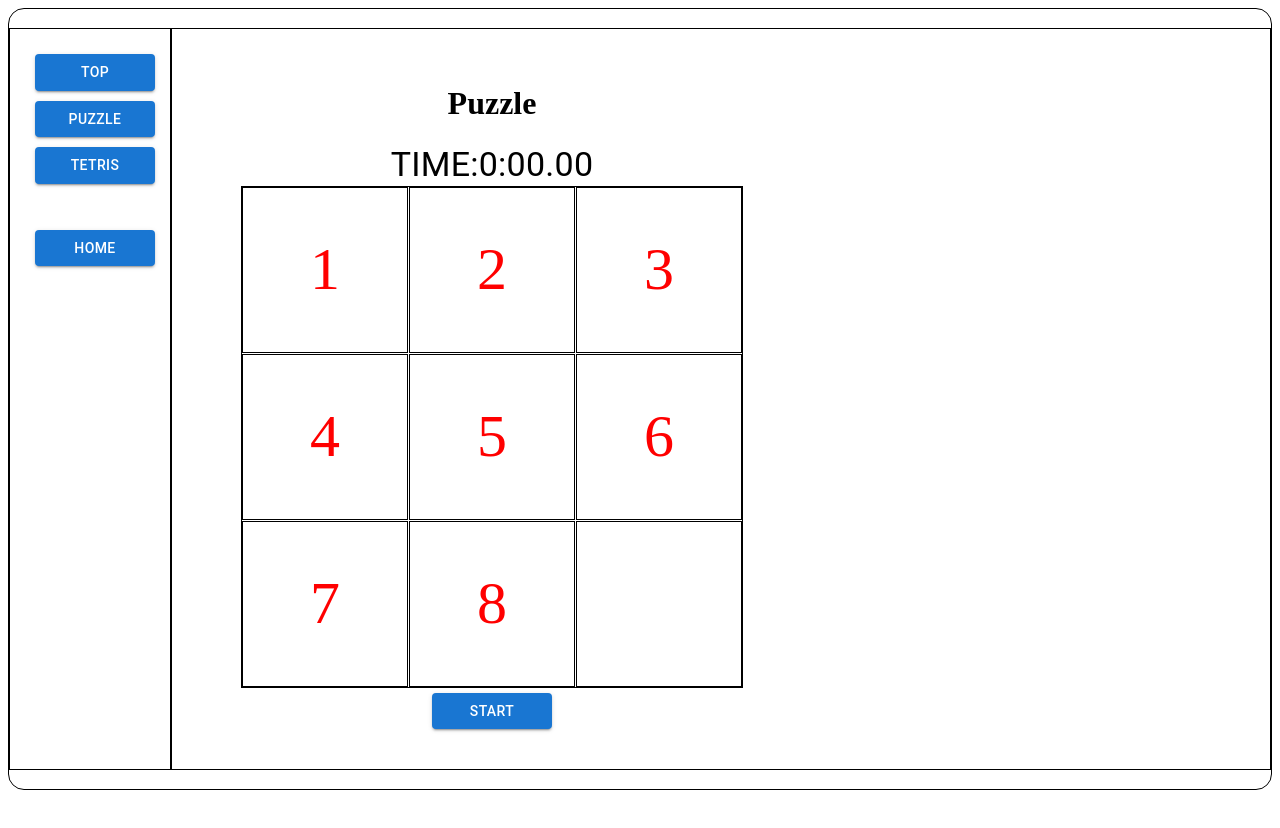
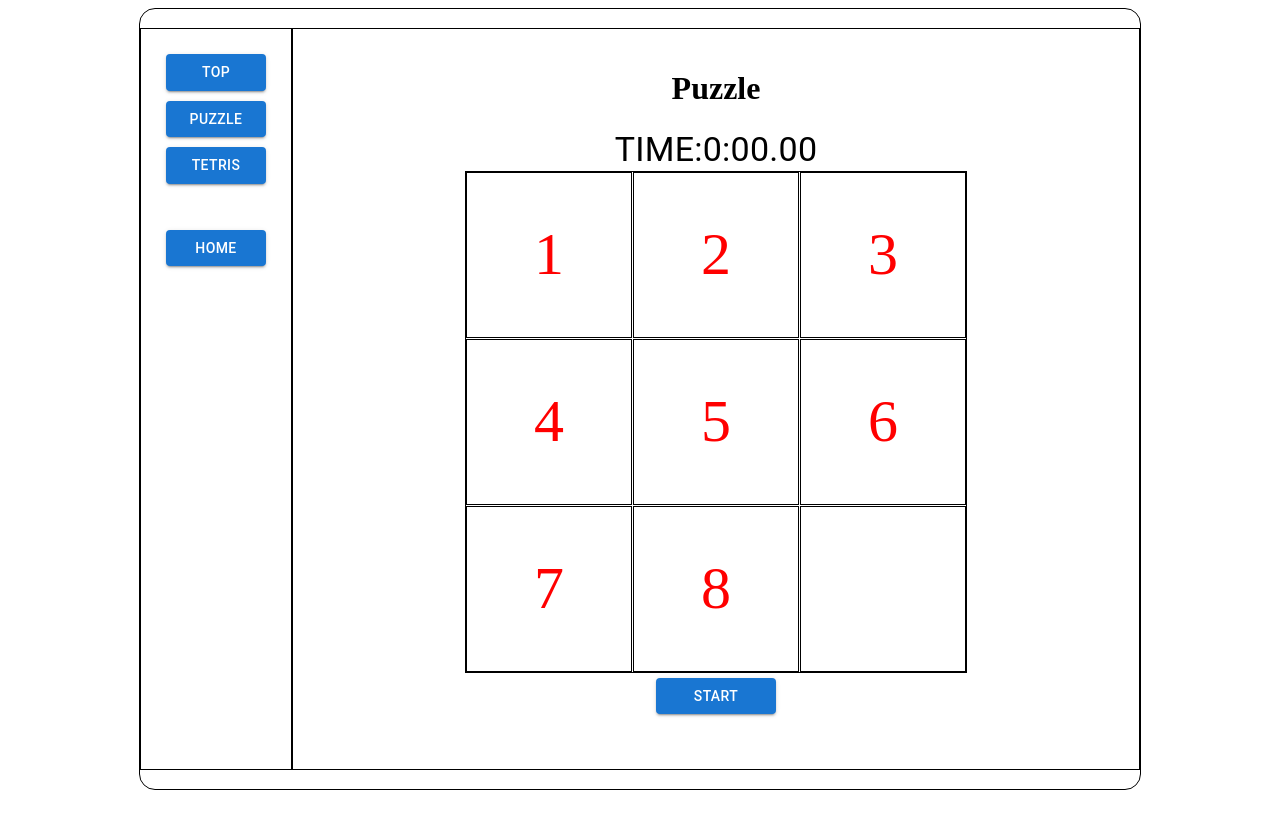
Before and after one commit to t-kyohsuke/Portfolio, a React (Create React App) app: page /Main/Puzzle in a window 1280 px wide. Shown: the top 828 px of the page. Before the commit the page ends 800 px from the top, so only its background shows below. Built offline with nearby package versions, Linux system fonts and the light colour scheme.

Commit message:
css編集

```diff
--- a/public/index.html
+++ b/public/index.html
@@ -1,9 +1,9 @@
 <!DOCTYPE html>
 <html lang="en">
-  <head>
+  <head lang="jp">
     <meta charset="utf-8" />
     <meta name="viewport" content="width=device-width, initial-scale=1" />
-    <title>React App</title>
+    <title>Kyousuke</title>
   </head>
   <body>
     <div id="root"></div>
--- a/src/components/About.tsx
+++ b/src/components/About.tsx
@@ -1,10 +1,13 @@
 import React from "react"
+import Box from "@mui/material/Box";
+import { AboutStyleContainer} from "./Style/AboutStyle";
 
 export const About:React.FC =()=>{
 	return(<>
+		<Box sx={AboutStyleContainer}>
 			<h1>About</h1>
 			TypeScriptの勉強用のサイトです。<br />
-		ゲームを作りながら勉強しています。<br />
+			ゲームなどを作りながら勉強しています。<br />
 			<br />
 			■PUZZLE<br />
 			９マスのスライディングブロックパズルです。<br />
@@ -21,5 +24,6 @@ export const About:React.FC =()=>{
 			<a href="https://github.com/t-kyohsuke/Portfolio" target="_blank" rel="noopener noreferrer">ソースコード</a>
 			<br /><br />
 			作成：多田享補
+		</Box>
 	</>);
 }
--- a/src/components/Main.tsx
+++ b/src/components/Main.tsx
@@ -2,26 +2,27 @@ import React from "react";
 import {Outlet, useNavigate } from "react-router-dom";
 import Box from "@mui/material/Box";
 import Button from "@mui/material/Button";
-import { MainStyle, MainStyleLeft, MainStyleRight } from "./Style/MainStyle";
+import { MainStyle, MainStyleLeft, MainStyleRight, OuterFrame } from "./Style/MainStyle";
 
 export const Main:React.FC =()=>{
 	const navigate = useNavigate();
 	console.log("Main");
 	return(
+		<Box sx={OuterFrame}>
 		<Box sx={MainStyle}>
-			<div style={MainStyleLeft}>
-				<Button onClick={()=>navigate("/Main")} variant="contained" sx={{width:"120px",margin:"5px"}}>Top</Button><br/>
-				<Button onClick={()=>navigate("/Main/Puzzle")} variant="contained" sx={{width:"120px",margin:"5px"}}>Puzzle</Button><br/>
-				<Button onClick={()=>navigate("/Main/Tetris")} variant="contained" sx={{width:"120px",margin:"5px"}}>Tetris</Button><br/>
+			<div className="MeinLeft" style={MainStyleLeft}>
+				<Button onClick={()=>navigate("/Main")} variant="contained" sx={{width:"100px",margin:"5px"}}>Top</Button><br/>
+				<Button onClick={()=>navigate("/Main/Puzzle")} variant="contained" sx={{width:"100px",margin:"5px"}}>Puzzle</Button><br/>
+				<Button onClick={()=>navigate("/Main/Tetris")} variant="contained" sx={{width:"100px",margin:"5px"}}>Tetris</Button><br/>
 				<br/>
 				<br/>
-				<Button onClick={()=>navigate("/")} variant="contained" sx={{width:"120px",margin:"5px"}}>Home</Button><br/>
+				<Button onClick={()=>navigate("/")} variant="contained" sx={{width:"100px",margin:"5px"}}>Home</Button><br/>
 			</div>
 
 			<div style={MainStyleRight}>
 				<Outlet />
 			</div>
 		</Box>
-
+		</Box>
 	);
 }
--- a/src/components/Puzzle.tsx
+++ b/src/components/Puzzle.tsx
@@ -2,7 +2,7 @@ import React,{ useEffect } from "react";
 import { Box ,Button, Typography } from "@mui/material";
 
 import { ModalGameOver } from "./Modal";
-import { PuzzleStylePiece, PuzzleStyleContainer, PuzzleStyleBorder} from "./Style/PuzzleStyle";
+import { PuzzleStylePiece, PuzzleStyleContainer, PuzzleStyleBorder,PuzzleStyleContents} from "./Style/PuzzleStyle";
 import { usePuzzleHooks } from "./Hooks/usePuzzleHooks";
 
 
@@ -39,9 +39,10 @@ export const Puzzle:React.FC=()=>{
 
 	return(<>
 		<Box sx={PuzzleStyleContainer}>
-			<Box className="timer" textAlign="center">
+			<Box className="timer" sx={PuzzleStyleContents}>
 				<h1>Puzzle</h1>
 				<Typography variant="h4"> TIME:{formatTime(time)}</Typography>
+
 			</Box>
 
 			<Box sx={PuzzleStyleBorder}>
@@ -55,7 +56,7 @@ export const Puzzle:React.FC=()=>{
 				<Box onClick={()=>handleClickPiece(7,pieces)} sx={PuzzleStylePiece} data-number="7">{pieces[7]}</Box>
 				<Box onClick={()=>handleClickPiece(8,pieces)} sx={PuzzleStylePiece} data-number="8">{pieces[8]}</Box>
 			</Box>
-			<Box className="btn">
+			<Box className="btn" sx={PuzzleStyleContents}>
 				<Button id="btnStart" onClick={handleStartStop} variant="contained" sx={{width:"120px",margin:"5px"}}>{isRunning ? "STOP" : "START"}</Button>
 			</Box>
 			<ModalGameOver open={gameOverModal} onClose={handleClose} data={formatTime(score)}/>
--- /dev/null
+++ b/src/components/Style/AboutStyle.ts
@@ -0,0 +1,5 @@
+//About大枠
+export const AboutStyleContainer ={
+	width:"100%",
+//	border:"1px solid",
+};
--- a/src/components/Style/MainStyle.ts
+++ b/src/components/Style/MainStyle.ts
@@ -1,29 +1,41 @@
+//Mainページアウターフレーム
+export const OuterFrame ={
+	display:"flex",
+	justifyContent:"center",	//水平方向の揃え　中央
+	width:"100%",				//幅
+
+//	border:"1px solid"
+}
+
 //Mainページ大枠
 export const MainStyle ={
-	component:"div",
+//	component:"div",		//コンポーネント-divタグ
 	display:"flex",
-	flexDirection:"row",
-	justifyContent:"left",
-	alignItems:"center",
-	height:"calc(100vh - 20px)",
-	border:"1px solid",
-	borderRadius:"16px",
+	flexDirection:"row",	//子要素の並ぶ向き 左→右
+	justifyContent:"center",//水平方向の揃え　中央
+	alignItems:"center",	//垂直方向の揃え　中央
+	height:"calc(100vh - 20px)",	//高さ
+	width:"1000px",			//幅
+	border:"1px solid",		//ボーダー
+	borderRadius:"16px",	//ボーダー角の丸み
 }
 
 //Mainページ左側
 export const MainStyleLeft ={
-	border:"solid 1px",
-	width:"120px",
-	height:"calc(100% - 120px)",
-	minHeight:"700px",
-	padding:"20px"
+	border:"solid 1px",		//ボーダー
+	width:"120px",			//ボーダー角の丸み
+	height:"calc(100% - 120px)",	//高さ
+	minHeight:"700px",		//高さ
+	padding:"20px"			//パディング
 }
 
 //Mainページ右側
 export const MainStyleRight ={
-	border:"solid 1px",
-	width:"100%",
-	height:"calc(100% - 120px)",
-	minHeight:"700px",
-	padding:"20px"
+	display:"flex",
+	justifyContent:"center",//水平方向の揃え　中央
+	border:"solid 1px",		//ボーダー
+	width:"100%",			//幅
+	height:"calc(100% - 120px)",//高さ
+	minHeight:"700px",		//高さ
+	padding:"20px"			//パディング
 }
--- a/src/components/Style/PuzzleStyle.ts
+++ b/src/components/Style/PuzzleStyle.ts
@@ -1,31 +1,43 @@
 //Puzzle大枠
 export const PuzzleStyleContainer ={
   display:"flex",
-  flexDirection:"column",
-  justifyContent:"center",
-  alignItems:"center",
-  width:"600px",
-  height:"700px" ,
+  flexDirection:"column",   //子要素の並ぶ向き 上→下
+  alignItems:"center",      //垂直方向の揃え　中央
+  width:"600px",            //幅
+  height:"800px" ,          //高さ
+
+//  border:"1px solid"
 };
+
+//上下枠(Puzzle/ボタン類)
+export const PuzzleStyleContents ={
+	display:"flex",
+  flexDirection:"column", //子要素の並ぶ向き 上下
+	alignItems:"center",    //垂直方向の揃え　中央
+	width:"100%",           //幅
+
+//  border:"1px solid",
+}
 
 //PuzzlePiecesの外枠
 export const PuzzleStyleBorder ={
   display:"grid",
-  gridTemplateColumns:"repeat(3,1fr)",
-  gridTemplateRows:"repeat(3,1f)",
-  gap:0.1,
-  border:"1px solid",
-  width:"500px",
-  height:"500px",
+  gridTemplateColumns:"repeat(3,1fr)",  //幅を3つに分ける
+  gridTemplateRows:"repeat(3,1f)",      //高さを３つに分ける
+  gap:0.1,                              //ギャップ
+
+  border:"1px solid",     //ボーダー
+  width:"500px",          //幅
+  height:"500px",         //高さ
 };
 
 //PuzzlePieceの枠
 export const PuzzleStylePiece ={
-	color: "red",
-	fontSize: "60px",
-	border: "1px solid black",
+	color: "red",             //文字色
+	fontSize: "60px",         //フォントサイズ
+	border: "1px solid black",//ボーダー
 
 	display: "flex",
-	alignItems: "center",
-	justifyContent: "center",
+	alignItems: "center",   //垂直方向の揃え　中央
+	justifyContent: "center", //水平方向の揃え　中央
 };
--- a/src/components/Style/TetrisStyle.ts
+++ b/src/components/Style/TetrisStyle.ts
@@ -1,54 +1,55 @@
 //Tetris大枠
 export const TetrisStyleContainer ={
 	display:"flex",
-	alignItems:"center",		//左右中央
-	flexDirection:"column",		//内容縦並び
-	width:"500px",
-	height:"700px" ,
+	flexDirection:"column",		//子要素の並ぶ向き 上下
+	alignItems:"center",		//垂直方向の揃え　中央
+	width:"600px",				//幅
+	height:"800px" ,			//高さ
+
 //	border:"1px solid",
 };
 
 //上下枠(Tetris/ボタン類)
 export const TetrisStyleContents ={
 	display:"flex",
-	alignItems:"center",		//左右中央
-	justifyContent:"center",	//上下中央
+	alignItems:"center",		//垂直方向の揃え　中央
+	justifyContent:"center",	//水平方向の揃え　中央
 	width:"100%",
-	height:"40px",
+
 //	border:"1px solid",
 }
 
 //真ん中枠(ゲームプレイ画面)
 export const TetrisStyleMainContents ={
 	display:"flex",
-	alignItems:"center",		//上下中央
-	width:"100%",
-	height:"620px",
+	alignItems:"center",		//垂直方向の揃え　中央
+	justifyContent:"center",	//水平方向の揃え　中央
+	width:"100%",				//幅
+	height:"620px",				//高さ
+
 //	border:"1px solid",
 }
 
 //ゲームステージ(ゲームプレイ画面-左)
 export const TetrisStyleMain ={
-	display:"flex",
-	justifyContent:"space-around",
-	margin:"10px",
+	margin:"10px",		//マージン
+
 //	border:"1px solid",
 }
 
 //ゲーム情報(ゲームプレイ画面-右)
 export const TetrisStyleSide ={
-	width:"150px",
-	height:"610px",
+	width:"150px",	//幅
+	height:"610px",	//高さ
+
 //	border:"1px solid",
-
 }
 
 //ゲーム情報(ゲームプレイ画面-右-ネクストテトロミノ)
 export const TetrisStyleNextTetro ={
-	width:"130px",
-	height:"130px",
-	paddingTop:"10px",
-	textAlign:"right",
-	border:"2px solid",
-	borderRadius:"5px",
+	width:"130px",			//幅
+	height:"130px",			//高さ
+	paddingTop:"10px",		//パディングトップ
+	border:"2px solid",		//ボーダー
+	borderRadius:"5px",		//ボーダー角の丸み
 }
```
Lines whose indentation alone changed are shown as unchanged.
